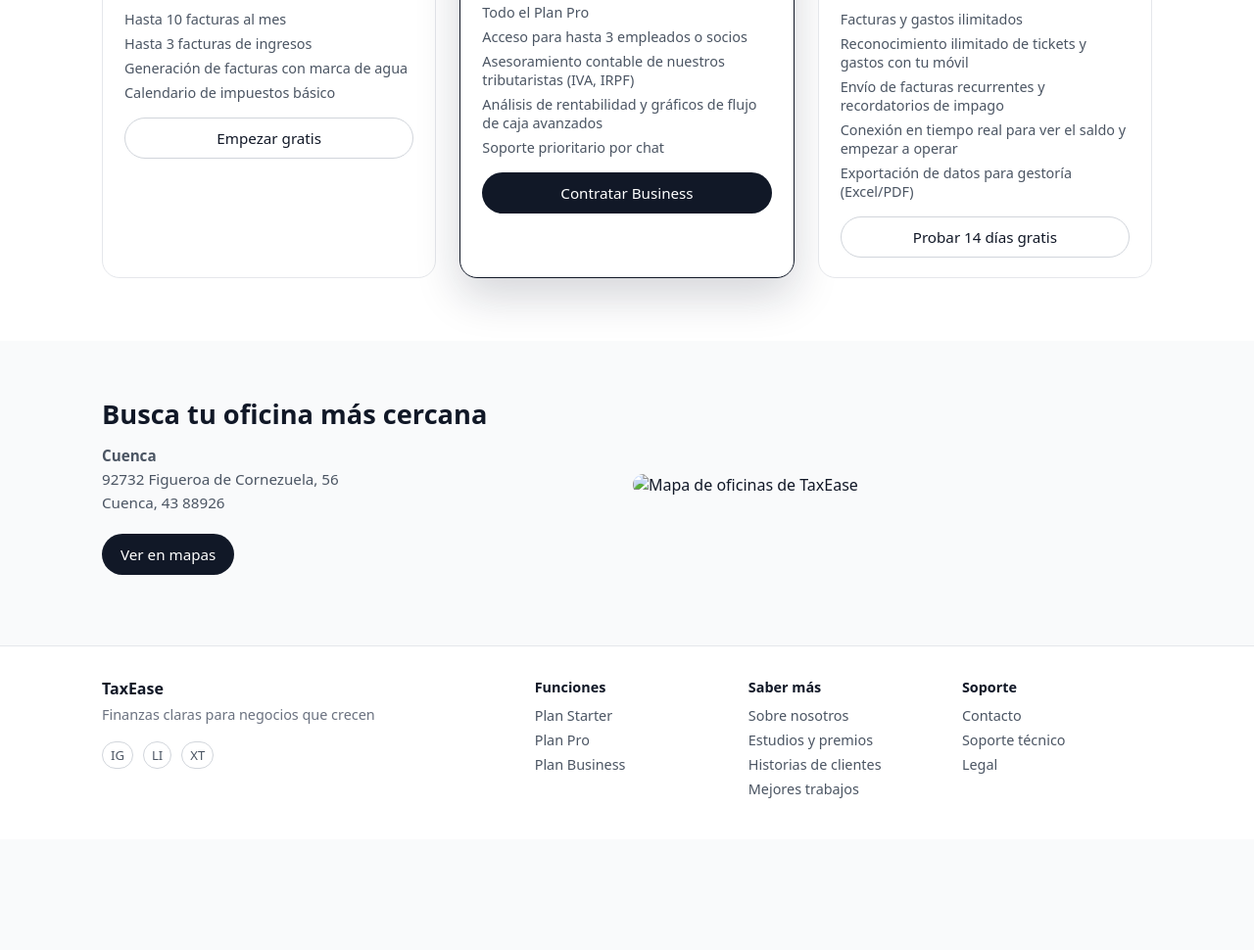
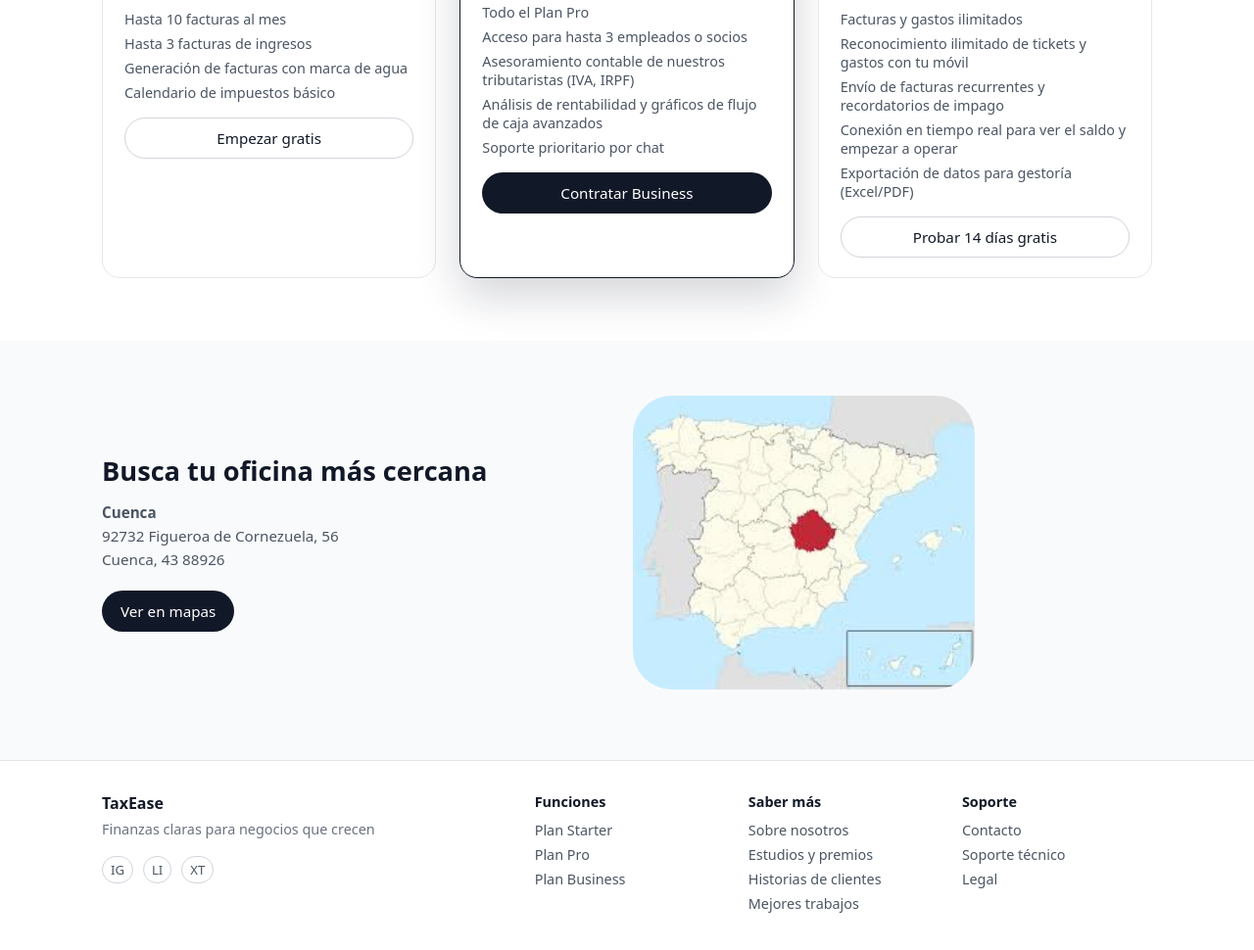
Before and after one commit to AntenehRocha/taxEase, a plain HTML site: page src/index.html in a window 1280 px wide. Shown: the part 2756-3726 px from the top of the page at 98% size. Before the commit the page ends 3613 px from the top, so only its background shows below. Drawn offline with Linux system fonts and the light colour scheme.

Commit message:
añadir mapa cuenca y datos

```diff
--- a/src/index.html
+++ b/src/index.html
@@ -296,7 +296,8 @@
           </div>
           <div class="offices-map">
             <img
-              src="../public/img/map-placeholder.png"
+              src="/img/mapa-cuenca.jpg"
+              height="300px"
               alt="Mapa de oficinas de TaxEase"
             />
           </div>
--- a/src/styles.css
+++ b/src/styles.css
@@ -395,8 +395,7 @@ ul {
 }
 
 .offices-map img {
-  border-radius: 18px;
-  object-fit: cover;
+  border-radius: 40px;
 }
 
 .site-footer {
```
Also changed, not shown: img/mapa-cuenca.jpg (added).
